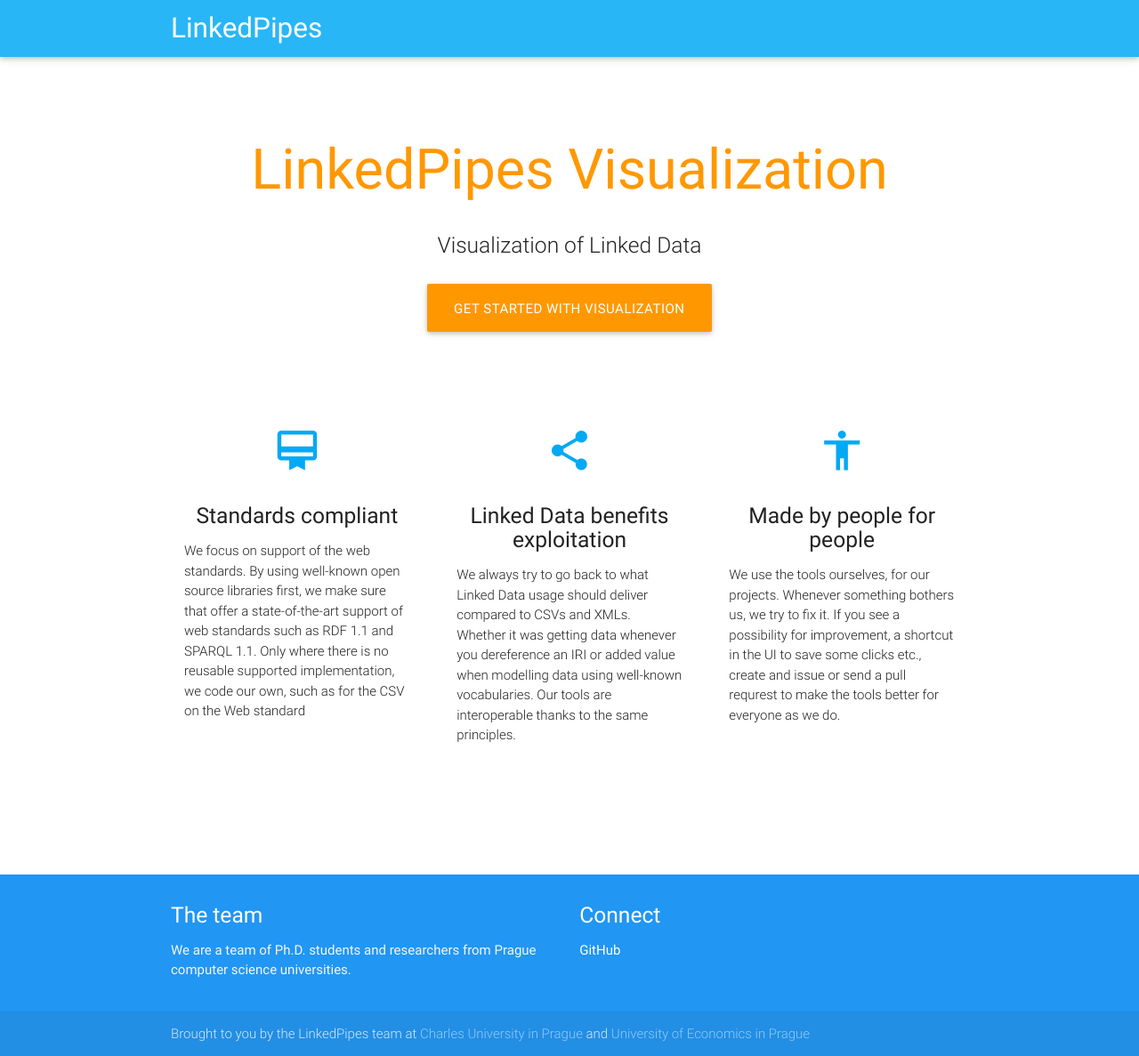
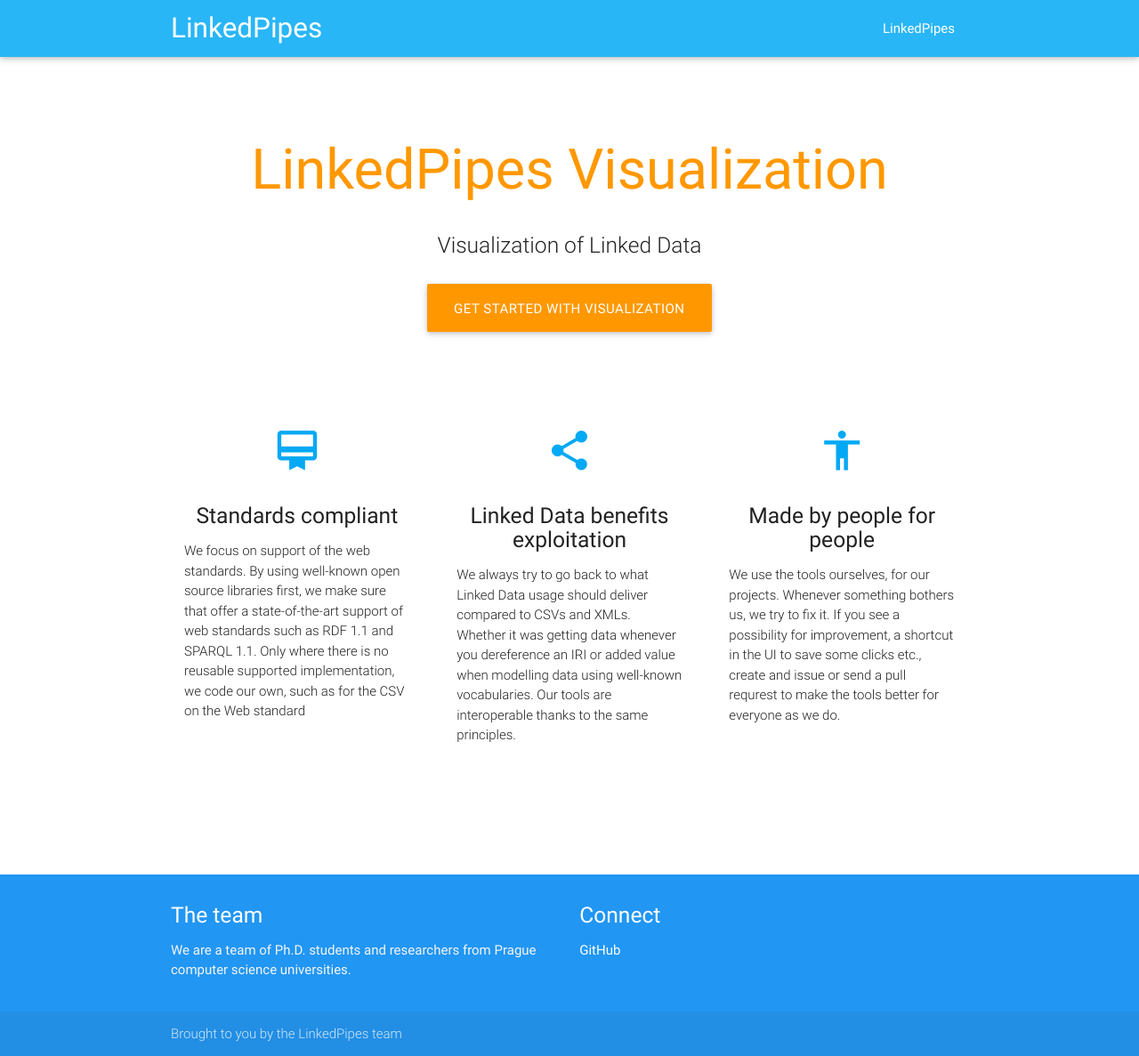
Before and after one commit to linkedpipes/visualizations, a Jekyll site: the page built from index.html, in a window 1280 px wide. Shown: the whole page at 89% size. Built offline with Jekyll 4.4.1, drawn with Linux system fonts in a browser that asks for light colours; nearby versions of some CDN libraries.

Commit message:
Adjusted header and footer

```diff
--- a/_includes/footer.html
+++ b/_includes/footer.html
@@ -26,7 +26,7 @@
     </div>
     <div class="footer-copyright">
       <div class="container">
-      Brought to you by the LinkedPipes team at <a class="blue-text text-lighten-3" href="http://cuni.cz">Charles University in Prague</a> and <a class="blue-text text-lighten-3" href="http://vse.cz">University of Economics in Prague</a>
+      Brought to you by the LinkedPipes team
       </div>
     </div>
   </footer>
--- a/_includes/header.html
+++ b/_includes/header.html
@@ -4,11 +4,7 @@
 	<div class="nav-wrapper container">
 		<a id="logo-container" href="{{ site.baseurl }}" class="brand-logo">LinkedPipes</a>
 		<ul class="right hide-on-med-and-down">
-		{% for my_page in site.pages %}
-		  {% if my_page.title %}
-		  <li><a href="{{ my_page.url | prepend: site.baseurl }}">{{ my_page.title }}</a></li>
-		  {% endif %}
-		{% endfor %}
+		  <li><a href="http://linkedpipes.com">LinkedPipes</a></li>
 		</ul>
 
 	</div>
```
